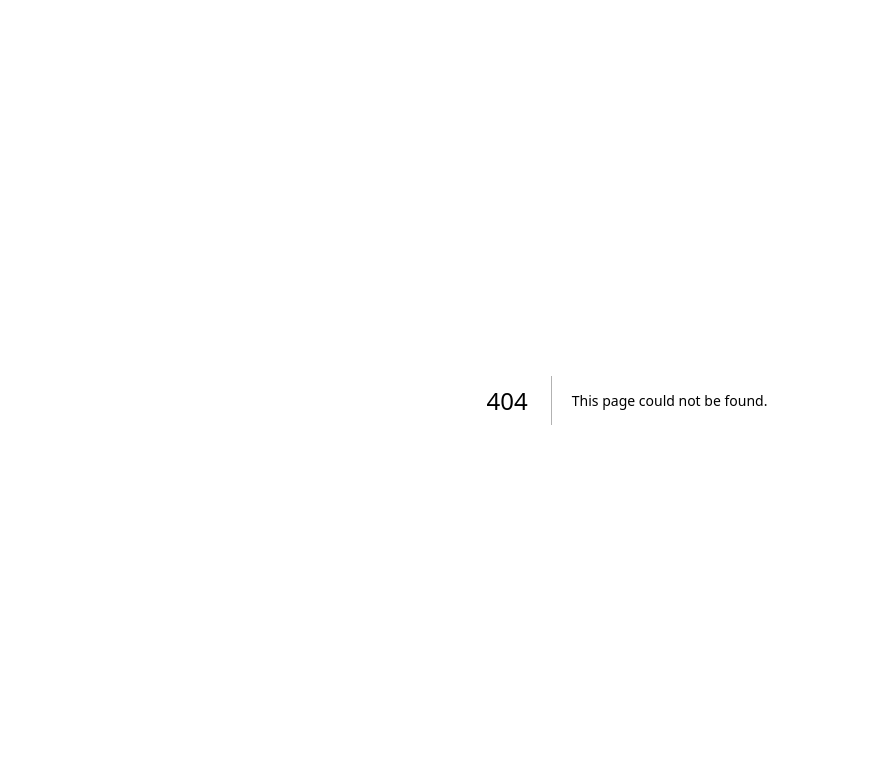
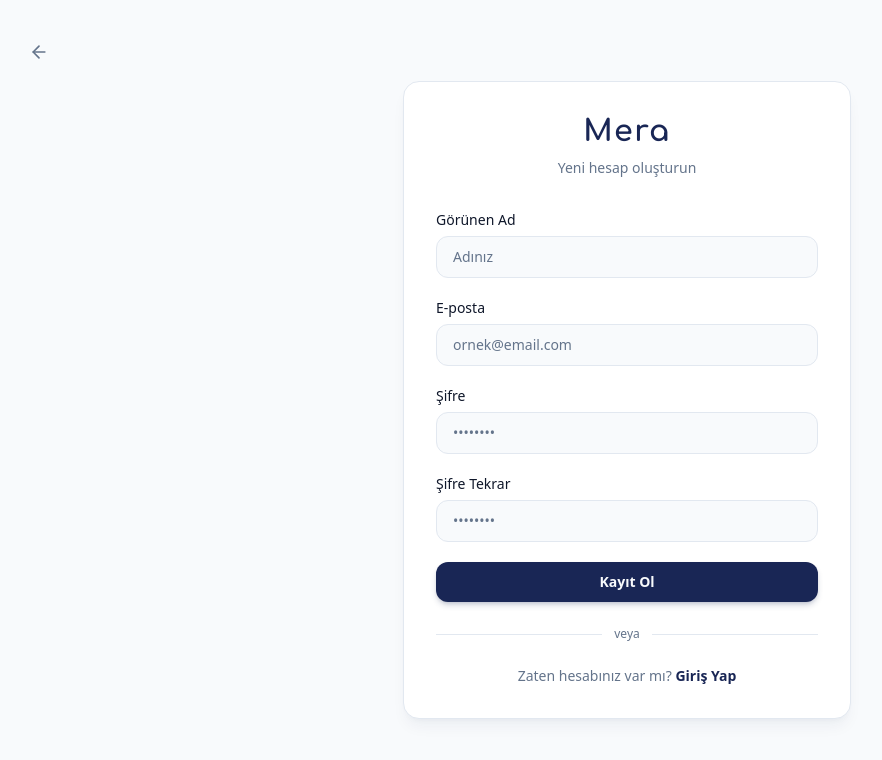
Before and after one commit to barikuz/Mera-Platform, a Next.js app in the folder apps/web/: page /register in a window 1280 px wide. Before the commit this address had no page. Shown: the top 760 px of the page, without its empty margins (13-895 px from the left). Built offline with nearby package versions, Linux system fonts and the light colour scheme.

Commit message:
feat: implement authentication pages

```diff
--- /dev/null
+++ b/apps/web/app/login/page.tsx
@@ -0,0 +1,105 @@
+import type { Metadata } from "next";
+import Link from "next/link";
+import { BackButton } from "@/components/ui/back-button";
+
+export const metadata: Metadata = {
+  title: "Giriş Yap | Mera",
+  description: "Mera hesabınıza giriş yapın.",
+};
+
+export default function LoginPage() {
+  return (
+    <div className="relative flex min-h-screen items-center justify-center bg-background px-4 py-12">
+      {/* Back Button */}
+      <BackButton />
+
+      {/* Card */}
+      <div className="w-full max-w-md rounded-xl border border-border bg-card p-8 shadow-lg shadow-mera-primary/5">
+        {/* Logo / Brand */}
+        <div className="mb-8 text-center">
+          <Link href="/" className="inline-block">
+            <h1 className="font-comfortaa-bold text-3xl tracking-wider text-primary">
+              Mera
+            </h1>
+          </Link>
+          <p className="mt-2 text-sm text-muted-foreground">
+            Hesabınıza giriş yapın
+          </p>
+        </div>
+
+        {/* Form */}
+        <form className="space-y-5">
+          {/* Email */}
+          <div className="space-y-1.5">
+            <label
+              htmlFor="login-email"
+              className="block text-sm font-medium text-card-foreground"
+            >
+              E-posta
+            </label>
+            <input
+              id="login-email"
+              type="email"
+              placeholder="ornek@email.com"
+              autoComplete="email"
+              className="w-full rounded-lg border border-input bg-background px-4 py-2.5 text-sm text-foreground placeholder:text-muted-foreground focus:border-primary focus:outline-none focus:ring-2 focus:ring-ring/30 transition-colors"
+            />
+          </div>
+
+          {/* Password */}
+          <div className="space-y-1.5">
+            <label
+              htmlFor="login-password"
+              className="block text-sm font-medium text-card-foreground"
+            >
+              Şifre
+            </label>
+            <input
+              id="login-password"
+              type="password"
+              placeholder="••••••••"
+              autoComplete="current-password"
+              className="w-full rounded-lg border border-input bg-background px-4 py-2.5 text-sm text-foreground placeholder:text-muted-foreground focus:border-primary focus:outline-none focus:ring-2 focus:ring-ring/30 transition-colors"
+            />
+          </div>
+
+          {/* Forgot Password */}
+          <div className="flex justify-end">
+            <Link
+              href="#"
+              className="text-sm font-medium text-primary hover:text-primary/80 transition-colors"
+            >
+              Şifrenizi mi Unuttunuz?
+            </Link>
+          </div>
+
+          {/* Submit Button */}
+          <button
+            type="button"
+            className="w-full cursor-pointer rounded-lg bg-primary py-2.5 text-sm font-semibold text-primary-foreground shadow-md shadow-primary/20 hover:brightness-110 active:scale-[0.98] transition-all"
+          >
+            Giriş Yap
+          </button>
+        </form>
+
+        {/* Divider */}
+        <div className="my-6 flex items-center gap-3">
+          <span className="h-px flex-1 bg-border" />
+          <span className="text-xs text-muted-foreground">veya</span>
+          <span className="h-px flex-1 bg-border" />
+        </div>
+
+        {/* Register Link */}
+        <p className="text-center text-sm text-muted-foreground">
+          Hesabınız yok mu?{" "}
+          <Link
+            href="/register"
+            className="font-semibold text-primary hover:text-primary/80 transition-colors"
+          >
+            Kayıt Ol
+          </Link>
+        </p>
+      </div>
+    </div>
+  );
+}
--- /dev/null
+++ b/apps/web/app/register/page.tsx
@@ -0,0 +1,129 @@
+import type { Metadata } from "next";
+import Link from "next/link";
+import { BackButton } from "@/components/ui/back-button";
+
+export const metadata: Metadata = {
+  title: "Kayıt Ol | Mera",
+  description: "Mera platformuna kayıt olun.",
+};
+
+export default function RegisterPage() {
+  return (
+    <div className="relative flex min-h-screen items-center justify-center bg-background px-4 py-12">
+      {/* Back Button */}
+      <BackButton />
+
+      {/* Card */}
+      <div className="w-full max-w-md rounded-xl border border-border bg-card p-8 shadow-lg shadow-mera-primary/5">
+        {/* Logo / Brand */}
+        <div className="mb-8 text-center">
+          <Link href="/" className="inline-block">
+            <h1 className="font-comfortaa-bold text-3xl tracking-wider text-primary">
+              Mera
+            </h1>
+          </Link>
+          <p className="mt-2 text-sm text-muted-foreground">
+            Yeni hesap oluşturun
+          </p>
+        </div>
+
+        {/* Form */}
+        <form className="space-y-5">
+          {/* Display Name */}
+          <div className="space-y-1.5">
+            <label
+              htmlFor="register-name"
+              className="block text-sm font-medium text-card-foreground"
+            >
+              Görünen Ad
+            </label>
+            <input
+              id="register-name"
+              type="text"
+              placeholder="Adınız"
+              autoComplete="name"
+              className="w-full rounded-lg border border-input bg-background px-4 py-2.5 text-sm text-foreground placeholder:text-muted-foreground focus:border-primary focus:outline-none focus:ring-2 focus:ring-ring/30 transition-colors"
+            />
+          </div>
+
+          {/* Email */}
+          <div className="space-y-1.5">
+            <label
+              htmlFor="register-email"
+              className="block text-sm font-medium text-card-foreground"
+            >
+              E-posta
+            </label>
+            <input
+              id="register-email"
+              type="email"
+              placeholder="ornek@email.com"
+              autoComplete="email"
+              className="w-full rounded-lg border border-input bg-background px-4 py-2.5 text-sm text-foreground placeholder:text-muted-foreground focus:border-primary focus:outline-none focus:ring-2 focus:ring-ring/30 transition-colors"
+            />
+          </div>
+
+          {/* Password */}
+          <div className="space-y-1.5">
+            <label
+              htmlFor="register-password"
+              className="block text-sm font-medium text-card-foreground"
+            >
+              Şifre
+            </label>
+            <input
+              id="register-password"
+              type="password"
+              placeholder="••••••••"
+              autoComplete="new-password"
+              className="w-full rounded-lg border border-input bg-background px-4 py-2.5 text-sm text-foreground placeholder:text-muted-foreground focus:border-primary focus:outline-none focus:ring-2 focus:ring-ring/30 transition-colors"
+            />
+          </div>
+
+          {/* Confirm Password */}
+          <div className="space-y-1.5">
+            <label
+              htmlFor="register-confirm-password"
+              className="block text-sm font-medium text-card-foreground"
+            >
+              Şifre Tekrar
+            </label>
+            <input
+              id="register-confirm-password"
+              type="password"
+              placeholder="••••••••"
+              autoComplete="new-password"
+              className="w-full rounded-lg border border-input bg-background px-4 py-2.5 text-sm text-foreground placeholder:text-muted-foreground focus:border-primary focus:outline-none focus:ring-2 focus:ring-ring/30 transition-colors"
+            />
+          </div>
+
+          {/* Submit Button */}
+          <button
+            type="button"
+            className="w-full cursor-pointer rounded-lg bg-primary py-2.5 text-sm font-semibold text-primary-foreground shadow-md shadow-primary/20 hover:brightness-110 active:scale-[0.98] transition-all"
+          >
+            Kayıt Ol
+          </button>
+        </form>
+
+        {/* Divider */}
+        <div className="my-6 flex items-center gap-3">
+          <span className="h-px flex-1 bg-border" />
+          <span className="text-xs text-muted-foreground">veya</span>
+          <span className="h-px flex-1 bg-border" />
+        </div>
+
+        {/* Login Link */}
+        <p className="text-center text-sm text-muted-foreground">
+          Zaten hesabınız var mı?{" "}
+          <Link
+            href="/login"
+            className="font-semibold text-primary hover:text-primary/80 transition-colors"
+          >
+            Giriş Yap
+          </Link>
+        </p>
+      </div>
+    </div>
+  );
+}
--- a/apps/web/components/landing/header.tsx
+++ b/apps/web/components/landing/header.tsx
@@ -44,10 +44,14 @@ export function Header() {
           {/* Desktop CTA */}
           <div className="hidden md:flex md:items-center md:gap-2">
             <ThemeToggle />
-            <Button variant="ghost" size="sm">
-              Giriş Yap
-            </Button>
-            <Button size="sm">Ücretsiz Başla</Button>
+            <Link href="/login">
+              <Button variant="ghost" size="sm">
+                Giriş Yap
+              </Button>
+            </Link>
+            <Link href="/register">
+              <Button size="sm">Ücretsiz Başla</Button>
+            </Link>
           </div>
 
           {/* Mobile Menu */}
--- a/apps/web/components/landing/hero.tsx
+++ b/apps/web/components/landing/hero.tsx
@@ -153,9 +153,9 @@ export function Hero() {
                     viewBox="0 0 24 24"
                     fill="none"
                     stroke="currentColor"
-                    stroke-width="2"
-                    stroke-linecap="round"
-                    stroke-linejoin="round"
+                    strokeWidth="2"
+                    strokeLinecap="round"
+                    strokeLinejoin="round"
                     className="lucide lucide-fishing-hook-icon lucide-fishing-hook"
                   >
                     <path d="m17.586 11.414-5.93 5.93a1 1 0 0 1-8-8l3.137-3.137a.707.707 0 0 1 1.207.5V10"/>
--- /dev/null
+++ b/apps/web/components/ui/back-button.tsx
@@ -0,0 +1,28 @@
+import Link from "next/link";
+import { ArrowLeft } from "lucide-react";
+import { cn } from "@/lib/utils";
+
+interface BackButtonProps {
+  href?: string;
+  className?: string;
+  label?: string;
+}
+
+export function BackButton({
+  href = "/",
+  className,
+  label = "Ana Sayfaya Dön"
+}: BackButtonProps) {
+  return (
+    <Link
+      href={href}
+      className={cn(
+        "absolute left-4 top-4 md:left-8 md:top-8 flex h-10 w-10 items-center justify-center rounded-full text-muted-foreground hover:bg-muted hover:text-foreground transition-colors",
+        className
+      )}
+      aria-label={label}
+    >
+      <ArrowLeft className="h-5 w-5" />
+    </Link>
+  );
+}
```
